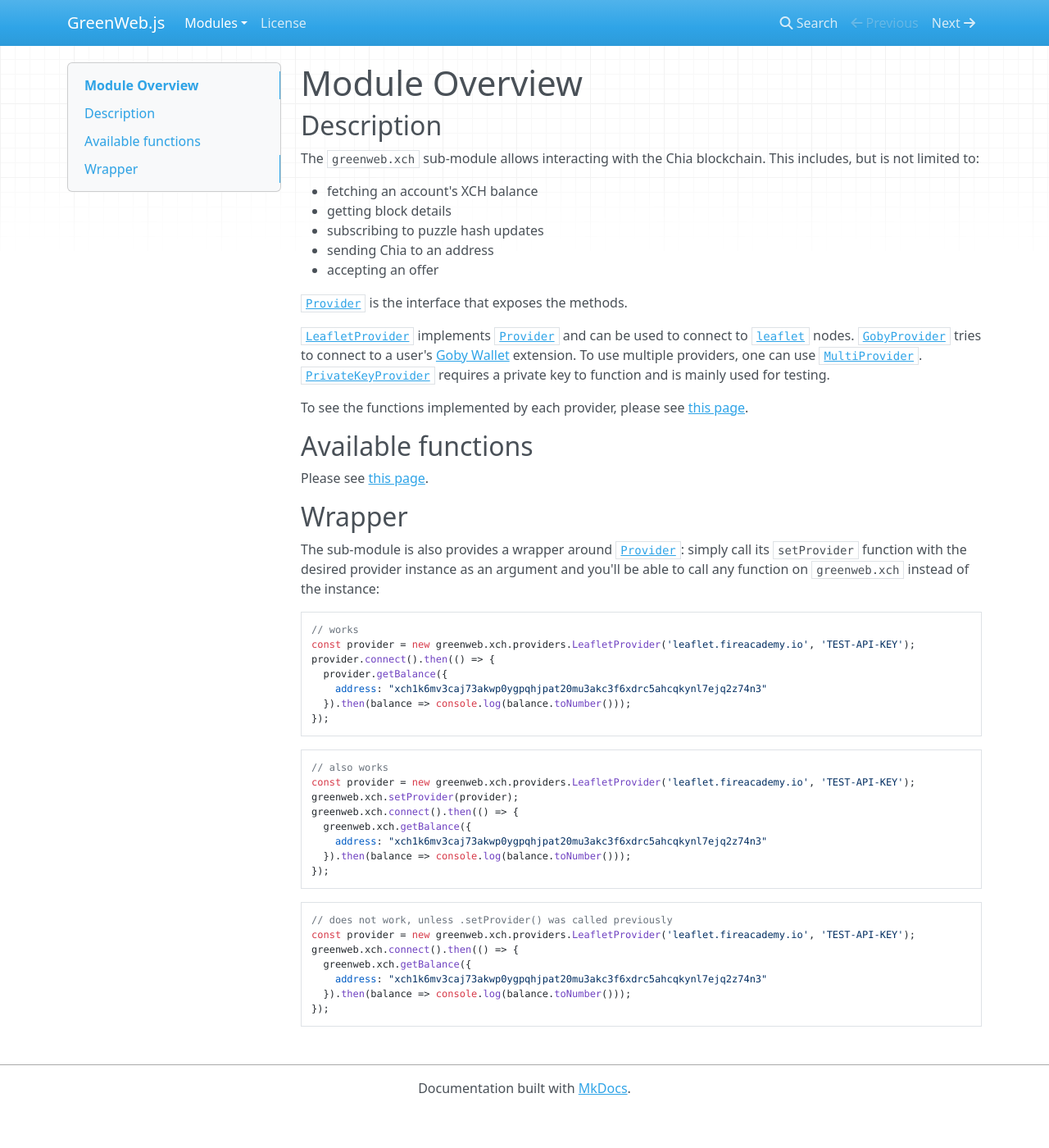
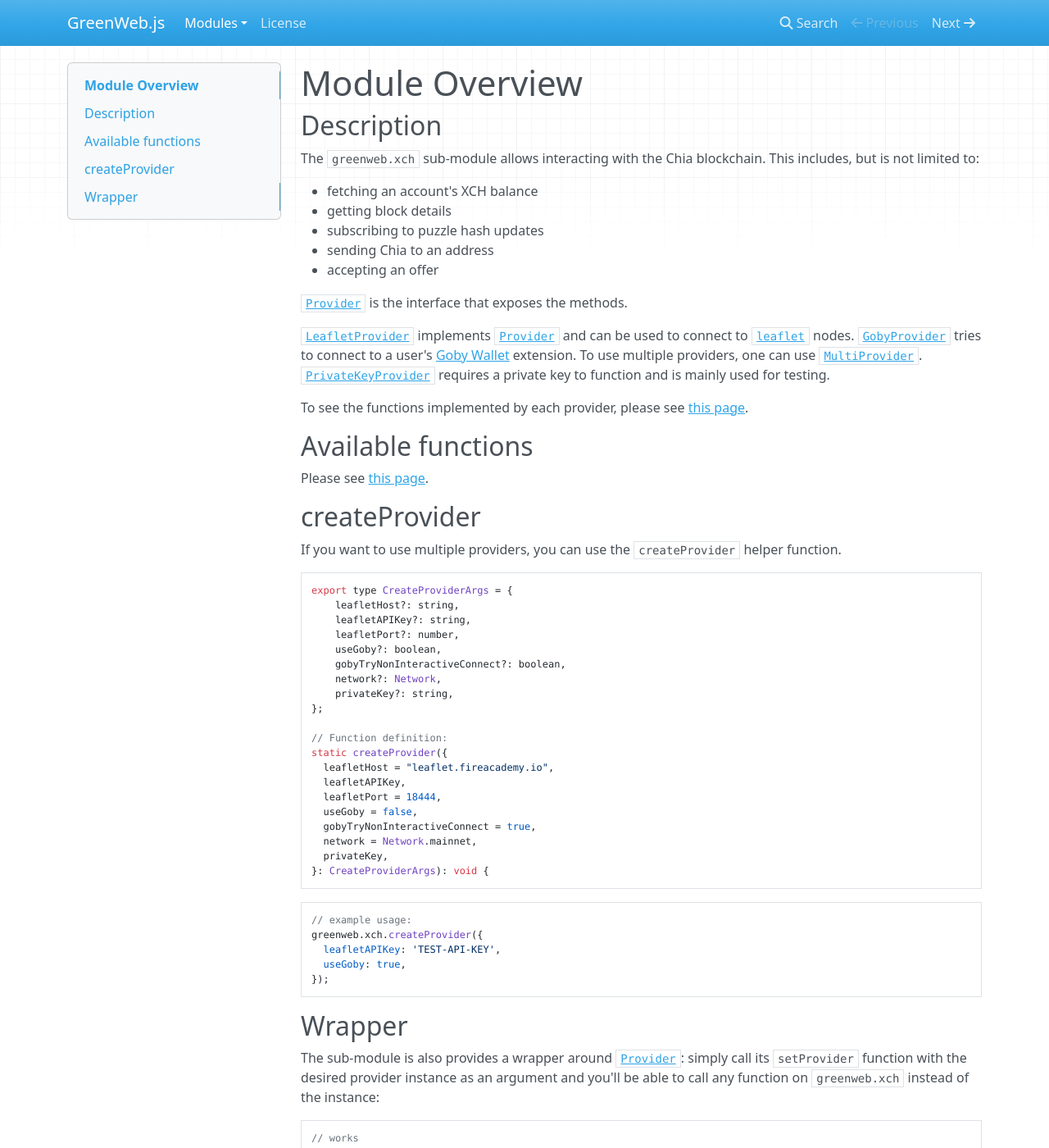
Before and after one commit to Yakuhito/GreenWeb.js, an MkDocs documentation site: the page built from docs/xch/index.md, in a window 1280 px wide and 1400 px high. Shown: the whole window at 82% size. Built offline with MkDocs 1.6.1, drawn with Linux system fonts in a browser that asks for light colours; nearby versions of some CDN libraries.

Commit message:
createProvider (#10)
* createProvider function + changelog

* docs for createProvider

* createProvider test

* update CHANGELOG.md

````diff
--- a/docs/xch/index.md
+++ b/docs/xch/index.md
@@ -21,6 +21,40 @@ To see the functions implemented by each provider, please see [this page](provid
 
 ## Available functions
 Please see [this page](provider.md).
+
+## createProvider
+If you want to use multiple providers, you can use the `createProvider` helper function.
+
+```js
+export type CreateProviderArgs = {
+    leafletHost?: string,
+    leafletAPIKey?: string,
+    leafletPort?: number,
+    useGoby?: boolean,
+    gobyTryNonInteractiveConnect?: boolean,
+    network?: Network,
+    privateKey?: string,
+};
+
+// Function definition:
+static createProvider({
+  leafletHost = "leaflet.fireacademy.io",
+  leafletAPIKey,
+  leafletPort = 18444,
+  useGoby = false,
+  gobyTryNonInteractiveConnect = true,
+  network = Network.mainnet,
+  privateKey,
+}: CreateProviderArgs): void {
+```
+
+```js
+// example usage:
+greenweb.xch.createProvider({
+  leafletAPIKey: 'TEST-API-KEY',
+  useGoby: true,
+});
+```
 
 ## Wrapper
 The sub-module is also provides a wrapper around [`Provider`](provider.md): simply call its `setProvider` function with the desired provider instance as an argument and you'll be able to call any function on `greenweb.xch` instead of the instance:
````
Also changed, not shown: CHANGELOG.md (+2 -1 lines), 2 other files.
